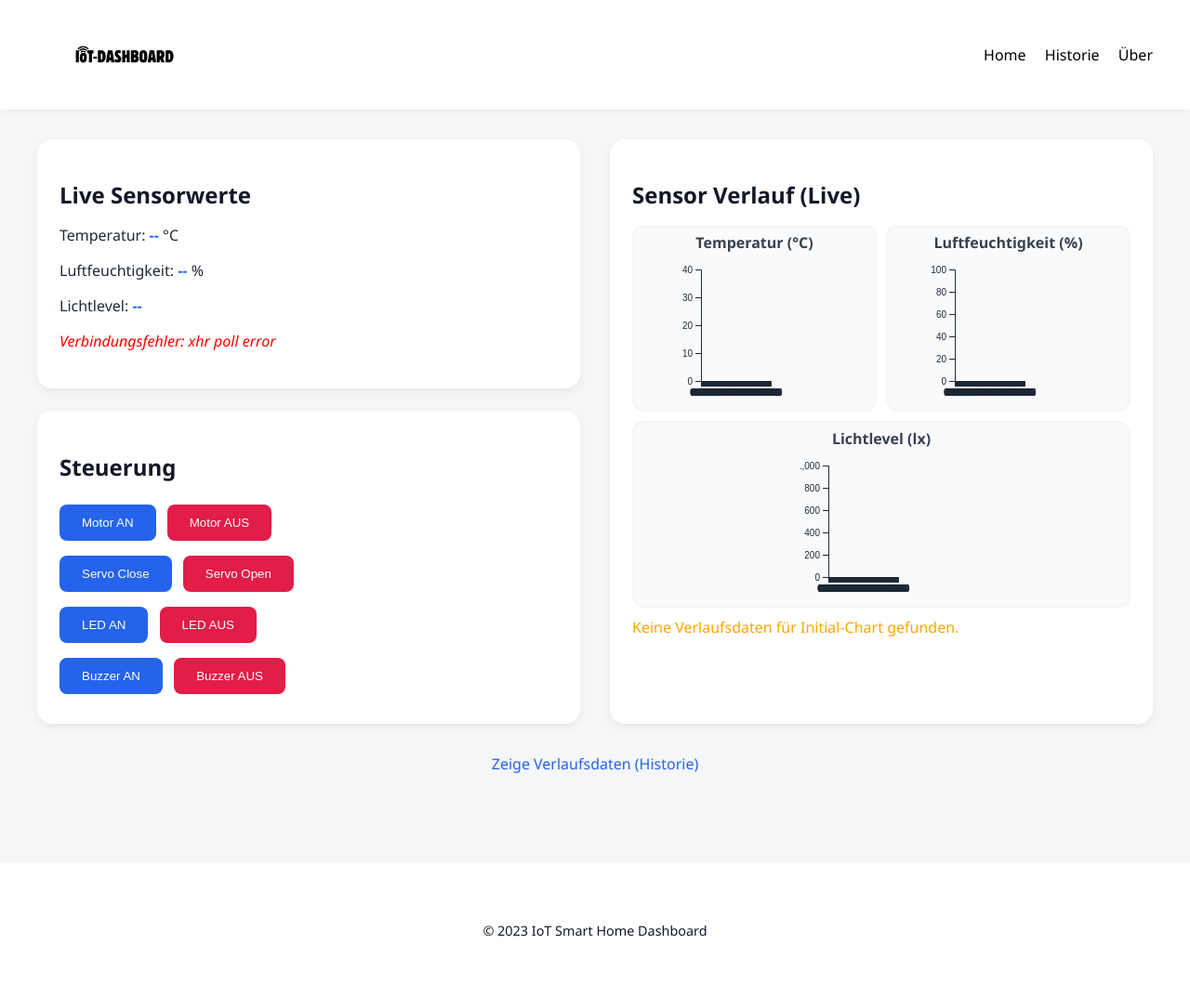
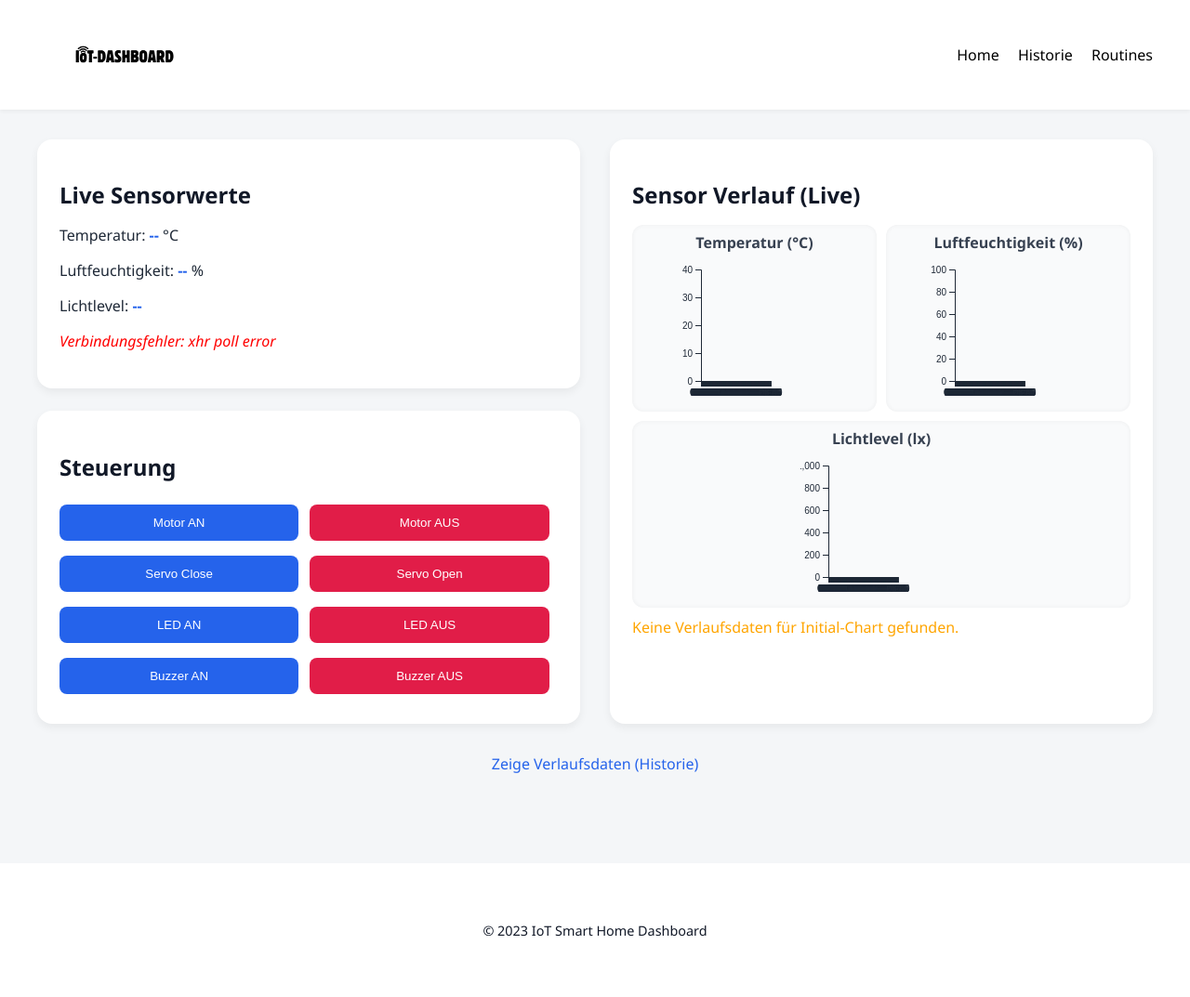
Before and after one commit to flo2274/iot-prog-individual-assignment, a Flask app: page / in a window 1280 px wide. Shown: the whole page at 93% size. Run offline with Flask 2, Linux system fonts and the light colour scheme; data that the repository does not hold is empty; some libraries are stand-ins or nearby versions.

Commit message:
Ui button layout change

```diff
--- a/server/static/css/style.css
+++ b/server/static/css/style.css
@@ -93,6 +93,7 @@ h2 {
 button {
   margin: 0.5rem 0.5rem 0.5rem 0;
   padding: 0.75rem 1.5rem;
+  width: 48%;
   border: none;
   border-radius: 0.5rem;
   background-color: #2563eb;
--- a/server/templates/index.html
+++ b/server/templates/index.html
@@ -22,7 +22,7 @@
         <nav>
           <a href="/">Home</a>
           <a href="/history">Historie</a>
-          <a href="/about">Über</a>
+          <a href="/about">Routines</a>
         </nav>
       </div>
     </header>
```
